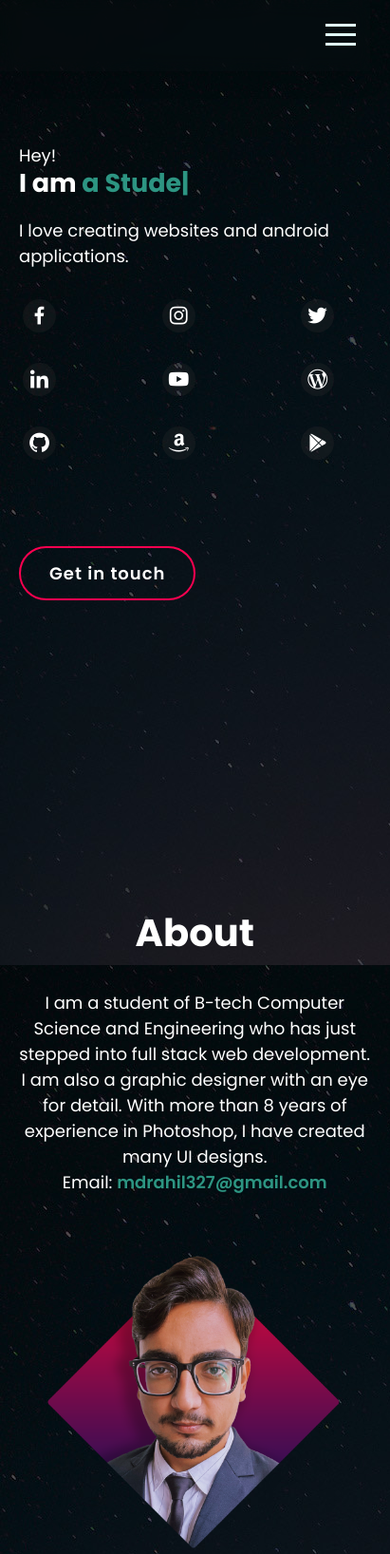
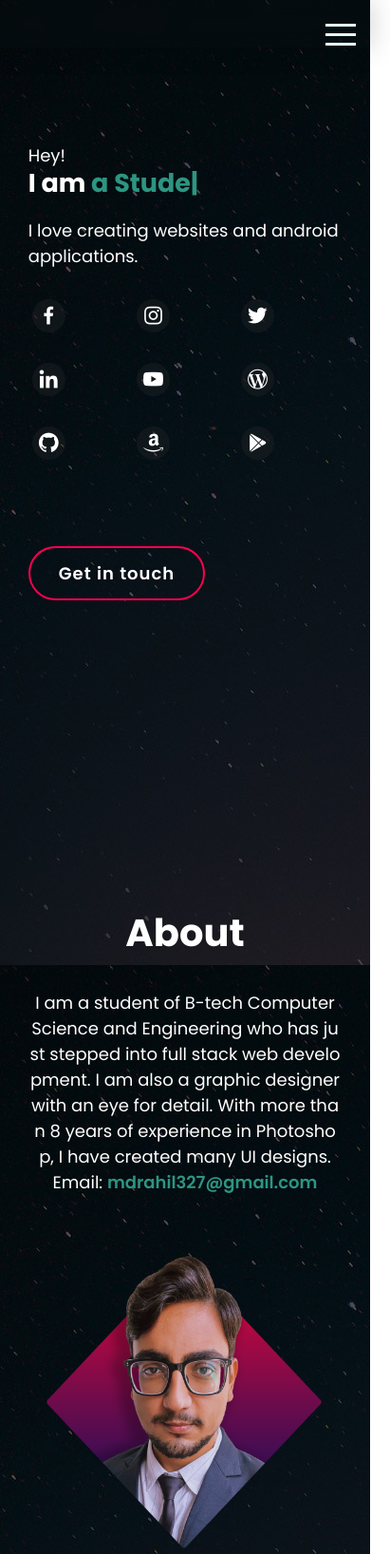
Before and after one commit to mohdrahil101/portfolio-website, a plain HTML site: page index.html in a window 390 px wide. Shown: the top 1636 px of the page at 95% size, 411 px wide, since content can reach past the window. Drawn offline with nearby package versions, Linux system fonts and the light colour scheme.

Commit message:
Mobile UI update

```diff
--- a/css/style.css
+++ b/css/style.css
@@ -3,14 +3,16 @@
     padding: 0;
     text-decoration: none;
     list-style-type: none;
-    box-sizing:border;
+    box-sizing:border-box;
     font-family:'Poppins',sans-serif;
     scroll-behavior: smooth;
+    word-break: break-all;
+    /* outline: 2px solid red; */
 }
 body{
-    overflow-x: hidden;
     background-image: url('../files/bg.jpg');
     background-attachment: fixed;
+
 
 }
 nav{
@@ -81,7 +83,7 @@ main{
 
 }
 .hero{
-    width: 1280px;
+    /* width: 1280px; */
     max-width: 95%;
     margin: 0 auto;
     padding: 0px 20px;
@@ -162,8 +164,8 @@ main{
 }
 
 .pic img{
-    height: 500px;
-    width: 500px;
+    max-height: 500px;
+    max-width: 500px;
 }
 
 .about{
@@ -193,8 +195,8 @@ main{
 }
 
 .pic1 img{
-    height: 500px;
-    width: 500px;
+    max-height: auto;
+    max-width: 100%;
 }
 
 .one{
@@ -225,8 +227,9 @@ main{
 }
 
 .box img{
+
+    max-height: auto;
     max-width: 100%;
-    width: 400px;
     height: auto;
     border-radius: 10px;
     transition: .3s ease;
@@ -383,7 +386,7 @@ main{
 
 footer{
     text-align: center;
-    width: 1280px;
+    /* width: 1280px; */
     max-width: 95%;
     margin: 0 auto;
     padding: 0px 20px;
@@ -499,11 +502,13 @@ footer i{
         justify-content: center;
         position: fixed;
         padding: 25px 0px;
+        overflow: hidden;
     }
     .navlist{
         flex-direction: column;
         text-align: center;
         width: 100%;
+        box-sizing: border-box;
         z-index: 2;
         transition: .4s ease-out;
         position: fixed;
@@ -521,9 +526,13 @@ footer i{
         flex-direction: column;
         justify-content: center;
         padding-bottom: 120px;
+        width: 100%;
     }
     body{
         overflow-x: hidden;
+    }
+    .hero-text{
+        width: 100%;
     }
     .hero-text h1{
         font-size: 27px;
@@ -559,6 +568,7 @@ footer i{
         grid-template-columns: 1fr 1fr 1fr;
         grid-template-rows: 1fr 1fr 1fr 1fr;
         row-gap: 24px;
+        justify-content: center;
 
     }
 }
```
